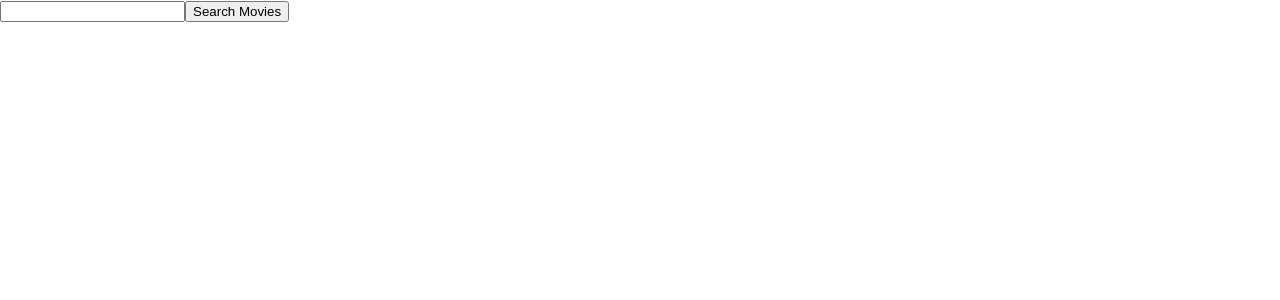
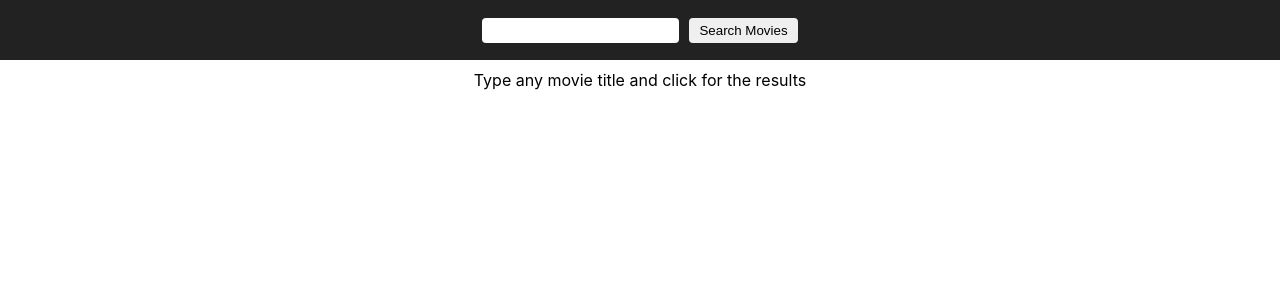
Before and after one commit to gergodancs/movies, a React (Create React App) app: page / in a window 1280 px wide. Shown: the top 300 px of the page. Built offline with nearby package versions, Linux system fonts and the light colour scheme.

Commit message:
add some style

```diff
--- a/src/components/Input.jsx
+++ b/src/components/Input.jsx
@@ -1,9 +1,13 @@
 import React, { useState } from "react";
+import LoadingSpinner from "./LoadingSpinner";
 import Movies from "./Movies";
+import "./styles/input.css";
 
 const Input = () => {
   const [input, setInput] = useState("");
   const [movies, setMovies] = useState([]);
+  const [isLoading, setIsLoading] = useState(false);
+  const [error, setError] = useState(null);
 
   const movies_query = `{
     searchMovies(query: "${input}") {
@@ -23,22 +27,50 @@ const Input = () => {
         }
       }
     }
+  }`;
+
+  const fetchMoviesHandler = async () => {
+    setIsLoading(true);
+    try {
+      const response = await fetch(
+        "https://tmdb.sandbox.zoosh.ie/dev/grphql/",
+        {
+          method: "POST",
+          headers: { "Content-Type": "application/json" },
+          body: JSON.stringify({ query: movies_query }),
         }
-
-  `;
+      );
+      if (!response.ok) {
+        throw new Error("Something went wrong!");
+      }
+      const data = await response.json();
+      setMovies(data.data.searchMovies);
+    } catch (error) {
+      setError(error.message);
+    }
+    setIsLoading(false);
+  };
 
   const formSubmitHandler = (e) => {
     e.preventDefault();
-    fetch("https://tmdb.sandbox.zoosh.ie/dev/grphql/", {
-      method: "POST",
-      headers: { "Content-Type": "application/json" },
-      body: JSON.stringify({ query: movies_query }),
-    })
-      .then((res) => res.json())
-      .then((data) => setMovies(data.data.searchMovies));
+
+    fetchMoviesHandler();
   };
 
+  let content = <p>Type any movie title and click for the results</p>;
+  if (movies.length > 0) {
+    content = <Movies movies={movies} />;
+  }
+
+  if (error) {
+    content = <p>{error}</p>;
+  }
+
+  if (isLoading) {
+    content = <LoadingSpinner />;
+  }
   return (
+    <>
       <form onSubmit={formSubmitHandler}>
         <input
           value={input}
@@ -46,8 +78,9 @@ const Input = () => {
           onChange={(e) => setInput(e.target.value)}
         />
         <button>Search Movies</button>
-      <Movies movies={movies} />
       </form>
+      {content}
+    </>
   );
 };
 
--- /dev/null
+++ b/src/components/LoadingSpinner.jsx
@@ -0,0 +1,7 @@
+import "./styles/spinner.css";
+
+const LoadingSpinner = () => {
+  return <div className="spinner"></div>;
+};
+
+export default LoadingSpinner;
--- a/src/components/Movies.jsx
+++ b/src/components/Movies.jsx
@@ -1,4 +1,5 @@
 import React from "react";
+import "./styles/movies.css";
 
 const Movies = (props) => {
   return (
@@ -9,7 +10,7 @@ const Movies = (props) => {
             <div>
               <h2>{movie.name}</h2>
               <p>{movie.overview}</p>
-              <span>{movie.releaseDate}</span>
+              <span>Release date: {movie.releaseDate}</span>
             </div>
           </li>
         );
--- /dev/null
+++ b/src/components/styles/input.css
@@ -0,0 +1,21 @@
+form {
+  background-color: #222;
+  width: 100%;
+  height: 60px;
+  display: flex;
+  justify-content: center;
+  align-items: center;
+  gap: 10px;
+  margin-bottom: 10px;
+}
+input {
+  outline: none;
+  border: none;
+  padding: 5px 10px;
+  border-radius: 4px;
+}
+button {
+  border: none;
+  padding: 5px 10px;
+  border-radius: 4px;
+}
--- /dev/null
+++ b/src/components/styles/movies.css
@@ -0,0 +1,15 @@
+ul {
+  display: grid;
+  grid-template-columns: 1fr 1fr 1fr;
+  gap: 20px;
+  list-style: none;
+}
+ul div {
+  padding: 10px;
+  border: 2px solid black;
+  border-radius: 10px;
+}
+h2 {
+  text-align: center;
+  margin-bottom: 10px;
+}
--- /dev/null
+++ b/src/components/styles/spinner.css
@@ -0,0 +1,24 @@
+.spinner {
+  display: inline-block;
+  width: 80px;
+  height: 80px;
+}
+.spinner:after {
+  content: " ";
+  display: block;
+  width: 64px;
+  height: 64px;
+  margin: 8px;
+  border-radius: 50%;
+  border: 6px solid teal;
+  border-color: teal transparent teal transparent;
+  animation: spinner 1.2s linear infinite;
+}
+@keyframes spinner {
+  0% {
+    transform: rotate(0deg);
+  }
+  100% {
+    transform: rotate(360deg);
+  }
+}
--- a/src/index.css
+++ b/src/index.css
@@ -1,13 +1,25 @@
+* {
+  margin: 0;
+  box-sizing: border-box;
+}
+
 body {
   margin: 0;
-  font-family: -apple-system, BlinkMacSystemFont, 'Segoe UI', 'Roboto', 'Oxygen',
-    'Ubuntu', 'Cantarell', 'Fira Sans', 'Droid Sans', 'Helvetica Neue',
+  font-family: -apple-system, BlinkMacSystemFont, "Segoe UI", "Roboto", "Oxygen",
+    "Ubuntu", "Cantarell", "Fira Sans", "Droid Sans", "Helvetica Neue",
     sans-serif;
   -webkit-font-smoothing: antialiased;
   -moz-osx-font-smoothing: grayscale;
 }
 
 code {
-  font-family: source-code-pro, Menlo, Monaco, Consolas, 'Courier New',
+  font-family: source-code-pro, Menlo, Monaco, Consolas, "Courier New",
     monospace;
 }
+.App {
+  width: 100%;
+  height: auto;
+  display: flex;
+  flex-direction: column;
+  align-items: center;
+}
```
Lines whose indentation alone changed are shown as unchanged.
